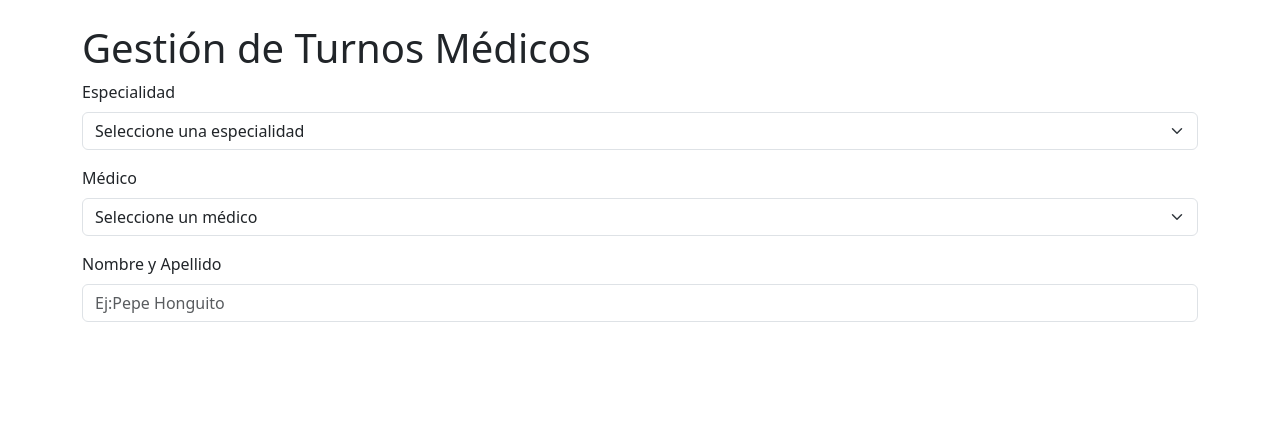
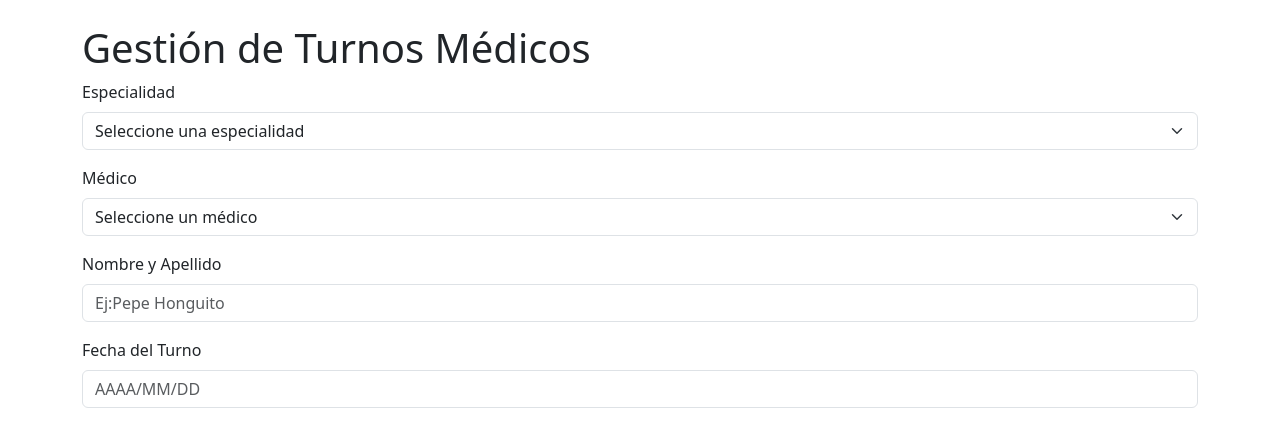
Before and after one commit to DanteCesca/Proyecto-Final, a React (Vite) app: page / in a window 1280 px wide. Shown: the top 446 px of the page. Built offline with nearby package versions, Linux system fonts and the light colour scheme.

Commit message:
feat: componente FechaTurno inicial y conectado a App

```diff
--- a/src/App.jsx
+++ b/src/App.jsx
@@ -3,10 +3,12 @@ import "./Styles/App.css";
 import Especialidades from "./Componentes/Especialidades";
 import Medicos from "./Componentes/Medicos";
 import PacienteInput from "./Componentes/Pacientes";
+import FechaTurno from "./Componentes/FechaTurno";
 
 function App() {
   const [especialidad, setEspecialidad] = useState("");
   const [nombrePaciente, setNombrePaciente] = useState("");
+  const [fecha, setFecha] = useState("");
 
   return (
     <div className="container mt-4">
@@ -25,6 +27,11 @@ function App() {
         nombre={nombrePaciente}
         onNombreChange={setNombrePaciente}
       />
+
+      <FechaTurno
+        fecha={fecha}
+        onFechaChange={setFecha}
+      />
     </div>
   );
 }
--- a/src/Componentes/FechaTurno.jsx
+++ b/src/Componentes/FechaTurno.jsx
@@ -0,0 +1,65 @@
+import { useState } from "react";
+
+const FechaTurno = ({ fecha, onFechaChange }) => {
+  const [tocado, setTocado] = useState(false);
+  const hayError = tocado && fecha === "";
+
+  const handleChange = (e) => {
+    const valorIngresado = e.target.value;
+
+
+    let soloNumeros = "";
+    for (let i = 0; i < valorIngresado.length; i++) {
+      if (valorIngresado[i] >= "0" && valorIngresado[i] <= "9") {
+        soloNumeros = soloNumeros + valorIngresado[i];
+      }
+    }
+
+
+    let ocho = "";
+    for (let i = 0; i < soloNumeros.length && i < 8; i++) {
+      ocho = ocho + soloNumeros[i];
+    }
+
+
+    let resultado = "";
+    for (let i = 0; i < ocho.length; i++) {
+      resultado = resultado + ocho[i];
+      if (i === 3 && ocho.length > 4) {
+        resultado = resultado + "/";
+      }
+      if (i === 5 && ocho.length > 6) {
+        resultado = resultado + "/";
+      }
+    }
+
+    onFechaChange(resultado);
+  };
+
+  return (
+    <div className="mb-3">
+      <label htmlFor="fechaTurno" className="form-label">
+        Fecha del Turno
+      </label>
+
+      <input
+        type="text"
+        id="fechaTurno"
+        className={"form-control " + (hayError ? "is-invalid" : "")}
+        placeholder="AAAA/MM/DD"
+        value={fecha}
+        onChange={handleChange}
+        onBlur={() => setTocado(true)}
+        required
+      />
+
+      {hayError && (
+        <div className="invalid-feedback">
+          La fecha es obligatoria.
+        </div>
+      )}
+    </div>
+  );
+};
+
+export default FechaTurno;
```
